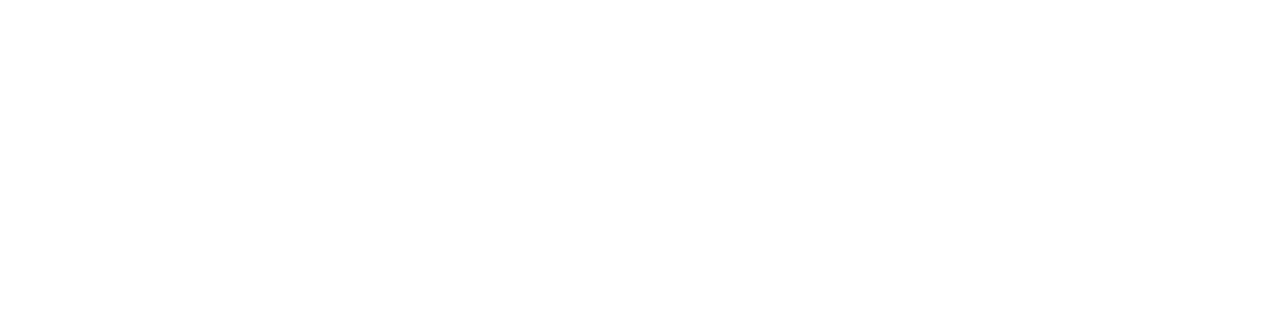
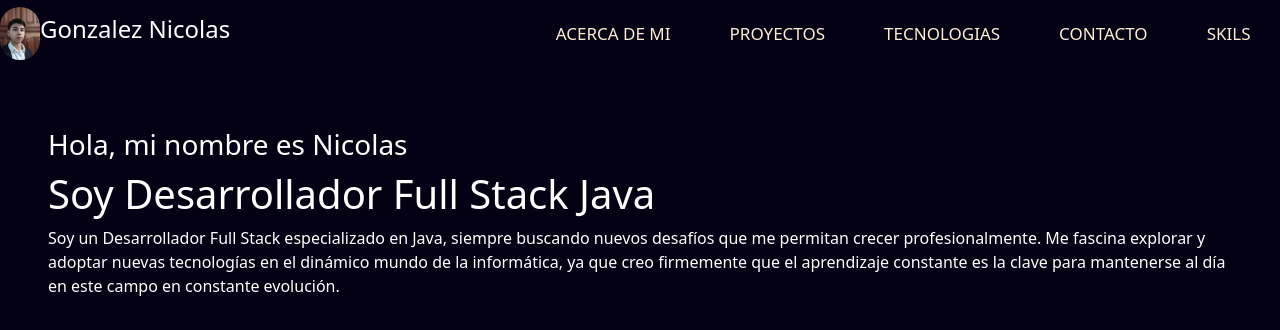
Before and after one commit to Nicolasrgz/portfolio, a plain HTML site: page index.html in a window 1280 px wide. Drawn offline with nearby package versions, Linux system fonts and the light colour scheme.

Commit message:
version 1

```diff
--- a/index.html
+++ b/index.html
@@ -3,10 +3,46 @@
 <head>
     <meta charset="UTF-8">
     <meta name="viewport" content="width=device-width, initial-scale=1.0">
+    <link href="https://cdn.jsdelivr.net/npm/bootstrap@5.3.1/dist/css/bootstrap.min.css" rel="stylesheet" integrity="sha384-4bw+/aepP/YC94hEpVNVgiZdgIC5+VKNBQNGCHeKRQN+PtmoHDEXuppvnDJzQIu9" crossorigin="anonymous">
     <link rel="stylesheet" href="/style/style.css">
+    <link rel="shortcut icon" href="" type="image/x-icon">
     <title>Portfolio</title>
 </head>
 <body>
+    <header>
+        <nav class="d-flex justify-content-between">
+            <div class="d-flex align-items-center">
+                <img class="img-header" src="/img/gonzalez nicolas.jpg" alt="">
+                <h4 class="text-white">Gonzalez Nicolas</h4>
+            </div>
+            <div class="buttons-header d-flex justify-content-end align-items-center">
+                <button class="btn m-1">
+                    Acerca de mi
+                </button>
+                <button class="btn m-1">
+                    Proyectos
+                </button>
+                <button class="btn m-1">
+                    Tecnologias
+                </button>
+                <button class="btn m-1">
+                    Contacto
+                </button>
+                <button class="btn m-1">
+                    Skils
+                </button>
+            </div>
+        </nav>
+    </header>
+    <main class="m-5">
+        <h3 class="text-white">Hola, mi nombre es Nicolas</h3>
+        <h1 class="text-white">Soy Desarrollador Full Stack Java</h1>
+        <p class="text-white">Soy un Desarrollador Full Stack especializado en Java, siempre buscando nuevos desafíos que me permitan crecer profesionalmente. Me fascina explorar y adoptar nuevas tecnologías en el dinámico mundo de la informática, ya que creo firmemente que el aprendizaje constante es la clave para mantenerse al día en este campo en constante evolución.</p>
+    </main>
+    <footer>
 
+    </footer>
+    <script src="https://cdn.jsdelivr.net/npm/bootstrap@5.3.1/dist/js/bootstrap.bundle.min.js" integrity="sha384-HwwvtgBNo3bZJJLYd8oVXjrBZt8cqVSpeBNS5n7C8IVInixGAoxmnlMuBnhbgrkm" crossorigin="anonymous"></script>
+    <script src="/js/script.js"></script>
 </body>
 </html>
--- a/style/style.css
+++ b/style/style.css
@@ -0,0 +1,71 @@
+*{
+    padding: 0;
+    margin: 0;
+    box-sizing: border-box;
+}
+
+body{
+    background-color: rgb(4, 1, 20);
+}
+
+header, footer{
+    min-height: 10vh;
+}
+
+main{
+    min-height: 80vh;
+}
+
+.btn {
+    font-size: 17px;
+    background: transparent;
+    border: none;
+    padding: 1em 1.5em;
+    color: #ffedd3;
+    text-transform: uppercase;
+    position: relative;
+    transition: .5s ease;
+  }
+
+  .btn::before {
+    content: '';
+    position: absolute;
+    left: 0;
+    bottom: 0;
+    height: 2px;
+    width: 0;
+    background-color: #ffc506;
+    transition: .5s ease;
+  }
+
+  .btn:hover {
+    color: #1e1e2b;
+    transition-delay: .5s;
+  }
+
+  .btn:hover::before {
+    width: 100%;
+  }
+
+  .btn::after {
+    content: '';
+    position: absolute;
+    left: 0;
+    bottom: 0;
+    height: 0;
+    width: 100%;
+    background-color: #ffc506;
+    transition: .4s ease;
+    z-index: -1;
+  }
+
+  .btn:hover::after {
+    height: 100%;
+    transition-delay: 0.4s;
+    color: aliceblue;
+  }
+
+  .img-header{
+    width: 2.5rem;
+    border-radius: 40px;
+  }
```
Also changed, not shown: img/gonzalez nicolas.jpg (added), js/script.js (added).
